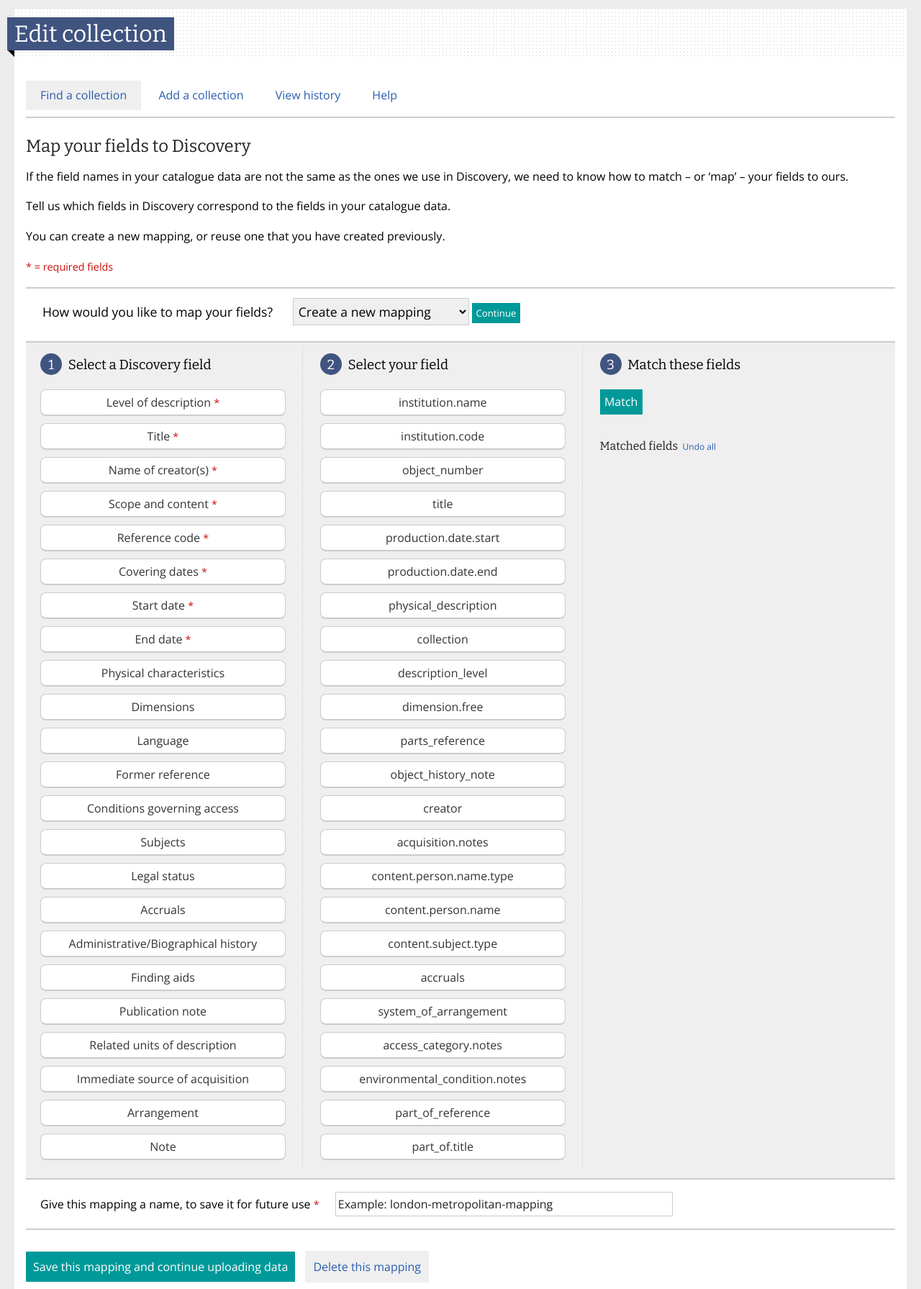
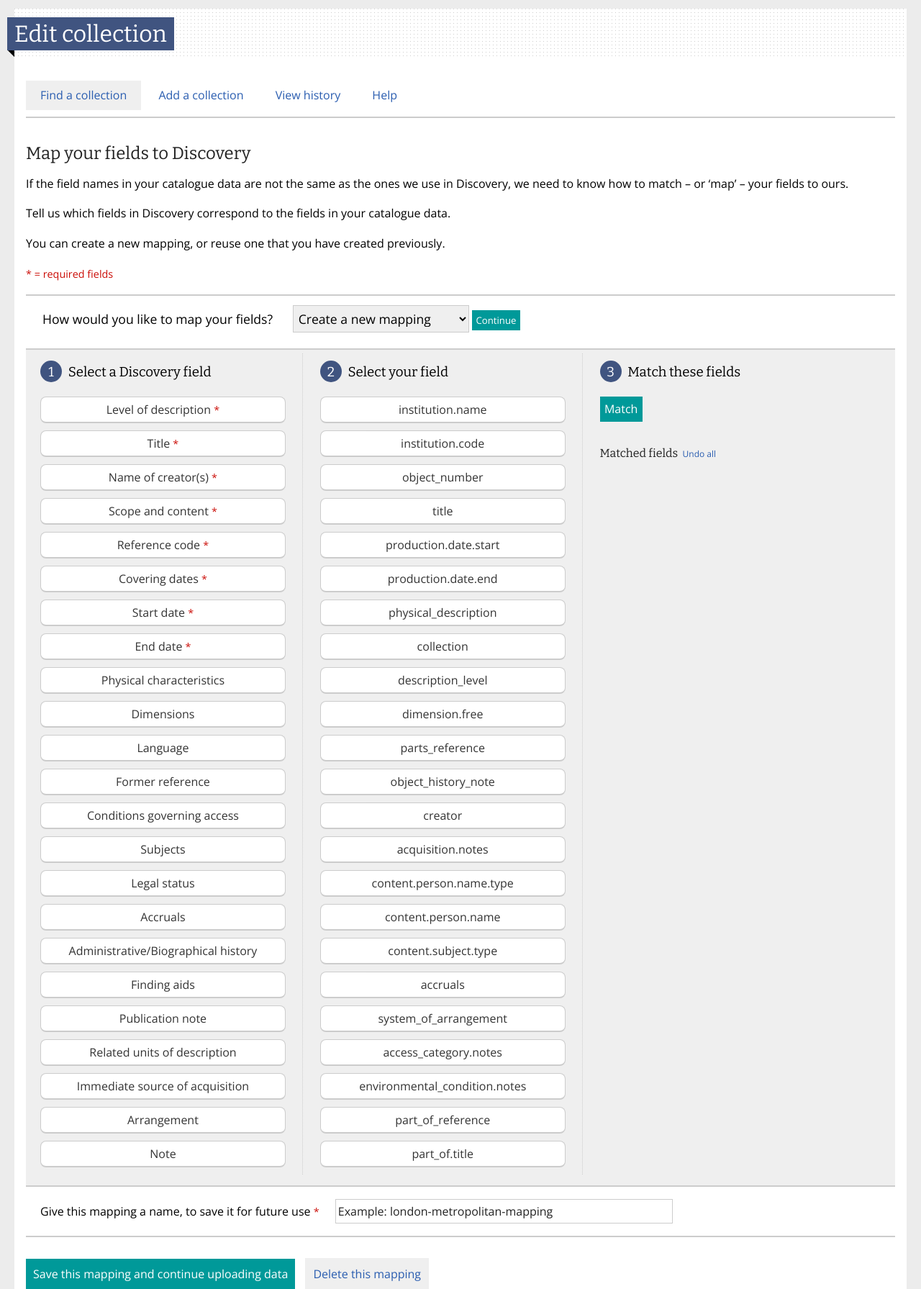
Before and after one commit to nationalarchives/manage-your-collections, a PHP site: page /details-upload.php in a window 1280 px wide. Shown: the part 149-1940 px from the top of the page at 72% size. Run offline with PHP 8.4, Linux system fonts and the light colour scheme; some libraries are stand-ins or nearby versions; some web fonts are replaced.

Commit message:
Layout fix

```diff
--- a/details-upload.php
+++ b/details-upload.php
@@ -25,7 +25,7 @@
                         <li role="menuitem"><a href="help.php">Help</a></li>
                     </ul>
                 </nav><!-- end tabs-alternative -->
-                <div class="clr">
+
                     <h2>Map your fields to Discovery</h2>
                     <p>If the field names in your catalogue data are not the same as the ones we use in Discovery, we
                         need to know how to match – or ‘map’ – your fields to ours.</p>
@@ -556,7 +556,6 @@
                         <ul></ul>
                 </div><!-- end grid three -->
             </div><!--end grid within grid -->
-            </div>
             <div class="feature-utilities-footer">
                 <label class="text-field" for="map_name">Give this mapping a name, to save it for future use <span
                             class="mandatory">*</span></label>
```
